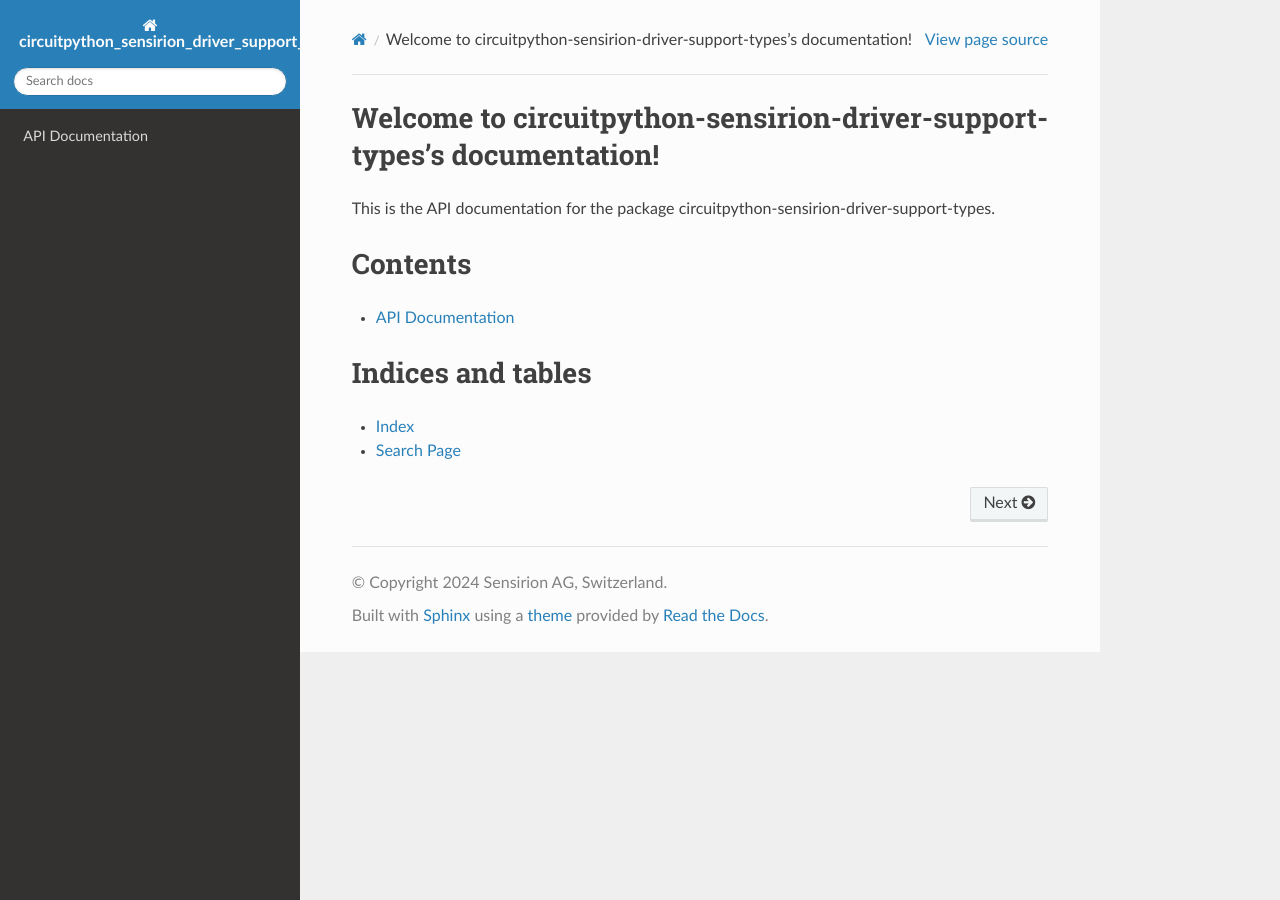
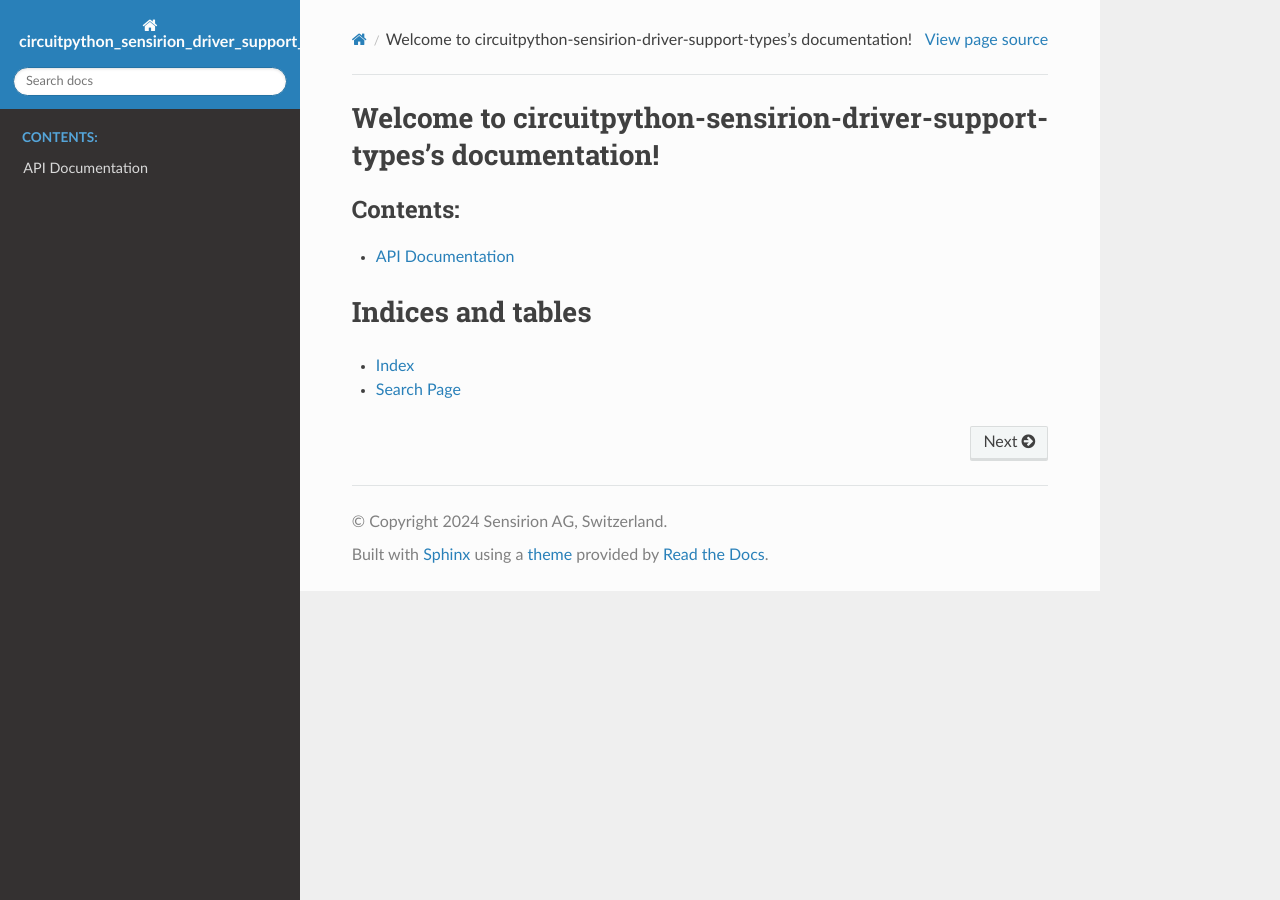
Before and after one commit to tyeth/circuitpython-sensirion-driver-support-types, a Sphinx documentation site: the page built from docs/index.rst, in a window 1280 px wide. Built offline with Sphinx 7.4.7 and the Read the Docs theme 3.1.0, drawn with Linux system fonts in a browser that asks for light colours.

Commit message:
doc content tweak

```diff
--- a/docs/index.rst
+++ b/docs/index.rst
@@ -1,16 +1,12 @@
 Welcome to circuitpython-sensirion-driver-support-types's documentation!
-========================================================================
+==========================================================
 
-This is the API documentation for the package circuitpython-sensirion-driver-support-types.
-
-Contents
-========
 
 .. toctree::
    :maxdepth: 2
+   :caption: Contents:
 
    api
-
 
 Indices and tables
 ==================
```
